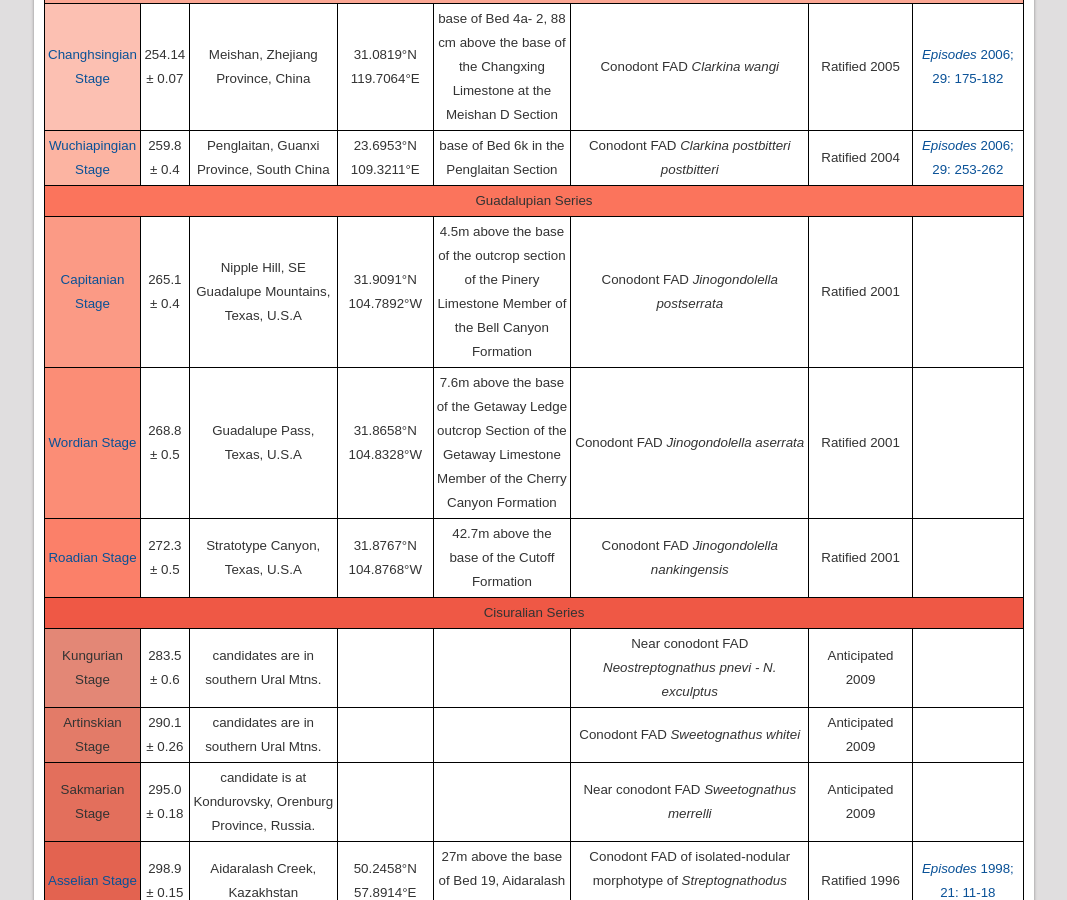
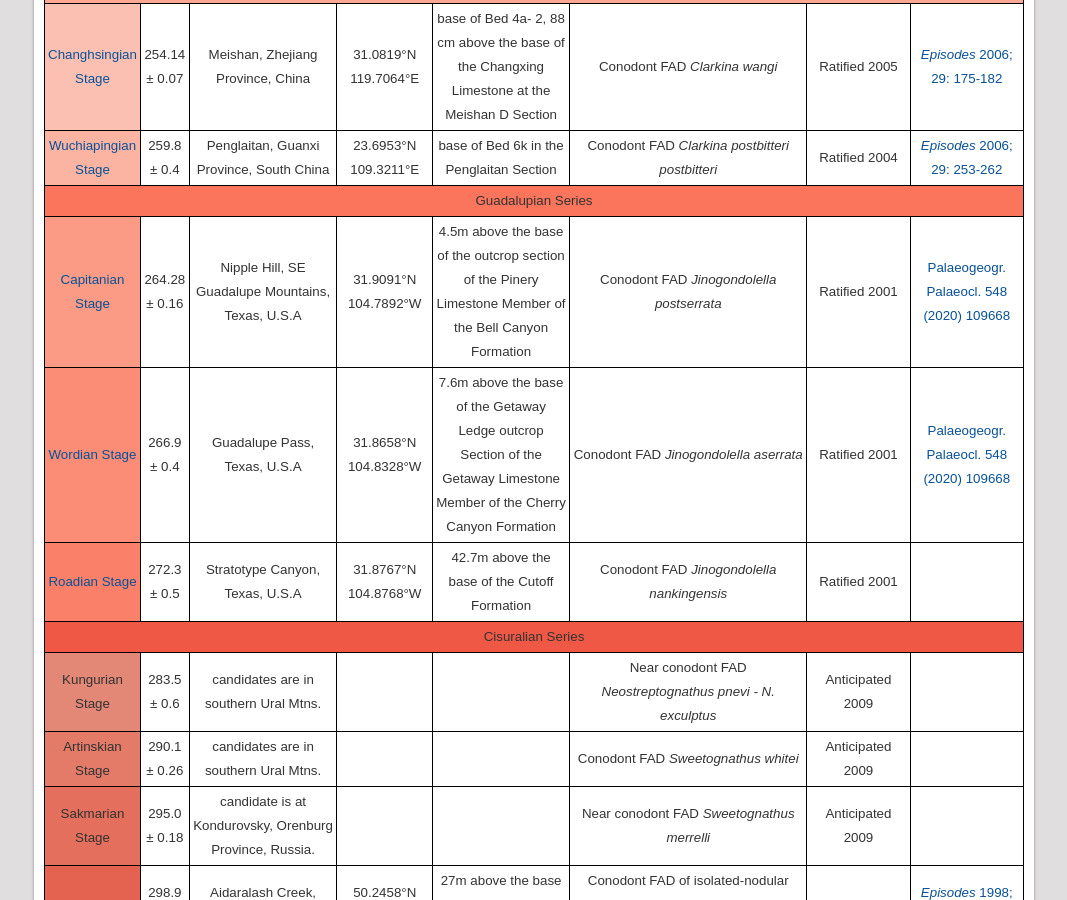
Before and after one commit to i-c-stratigraphy/gssps, a Jekyll site: the page built from pages/index.md, in a window 1280 px wide and 900 px high, scrolled down 9463 px. Shown: the whole window, without its empty margins (106-1173 px from the left). Built offline with Jekyll 4.4.1, drawn with Linux system fonts in a browser that asks for light colours.

Commit message:
updates from Permian subcommission to Guadalupian Series

```diff
--- a/_layouts/table.html
+++ b/_layouts/table.html
@@ -2087,7 +2087,7 @@
                         <a href="capitanian">Capitanian Stage</a>
                     </td>
                     <td>
-                        265.1 &#177; 0.4
+                        264.28 &#177; 0.16
                     </td>
                     <td>
                         Nipple Hill, SE Guadalupe Mountains, Texas, U.S.A
@@ -2105,7 +2105,7 @@
                         Ratified 2001
                     </td>
                     <td>
-                        &nbsp;
+                        <a href="https://doi.org/10.1016/j.palaeo.2020.109668">Palaeogeogr. Palaeocl. 548 (2020) 109668</a>
                     </td>
                 </tr>
                 <tr>
@@ -2113,7 +2113,7 @@
                         <a href="wordian">Wordian Stage</a>
                     </td>
                     <td>
-                        268.8 &#177; 0.5
+                        266.9 &#177; 0.4
                     </td>
                     <td>
                         Guadalupe Pass, Texas, U.S.A
@@ -2131,7 +2131,7 @@
                         Ratified 2001
                     </td>
                     <td>
-                        &nbsp;
+                        <a href="https://doi.org/10.1016/j.palaeo.2020.109668">Palaeogeogr. Palaeocl. 548 (2020) 109668</a>
                     </td>
                 </tr>
                 <tr>
```
